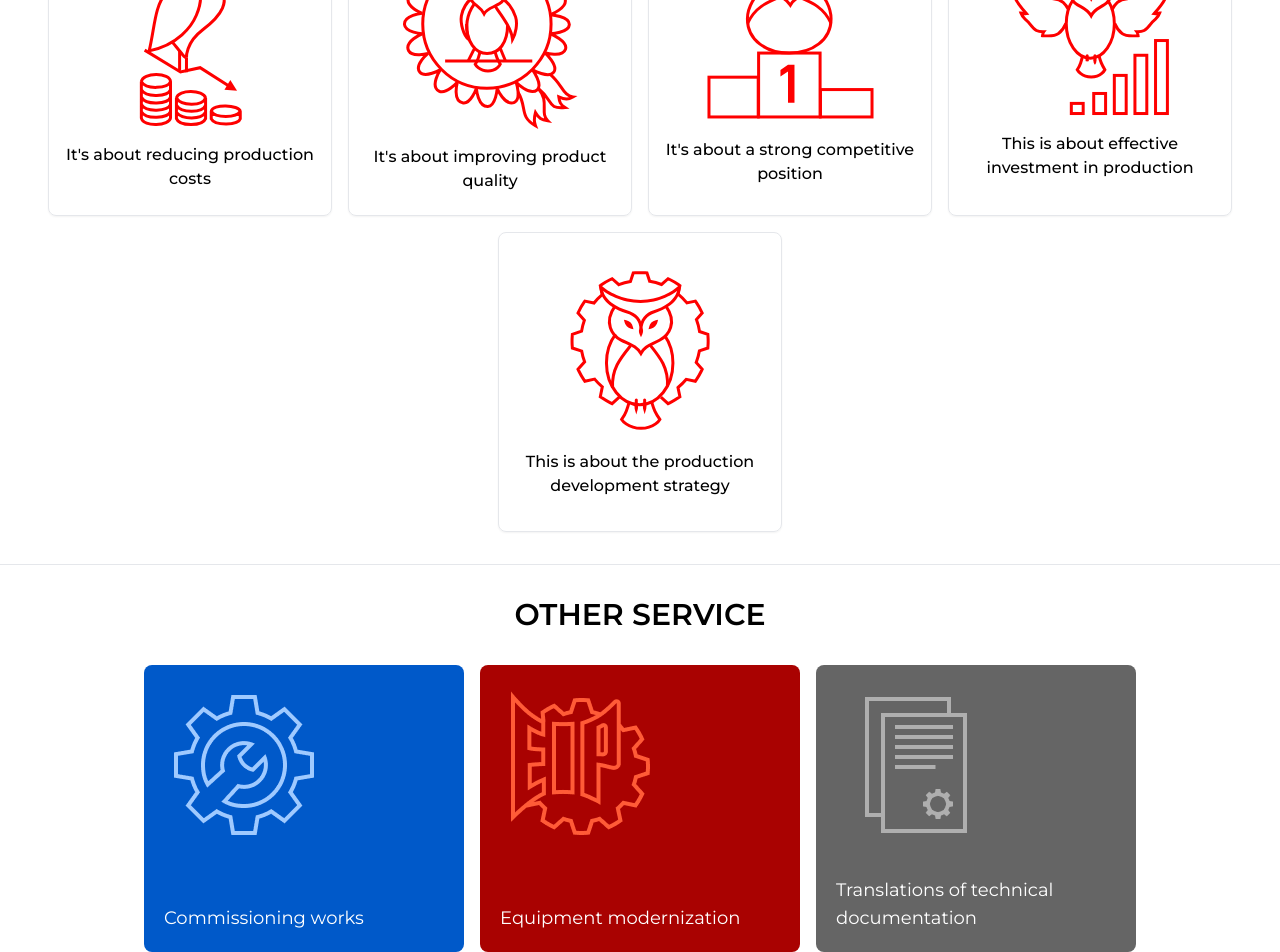
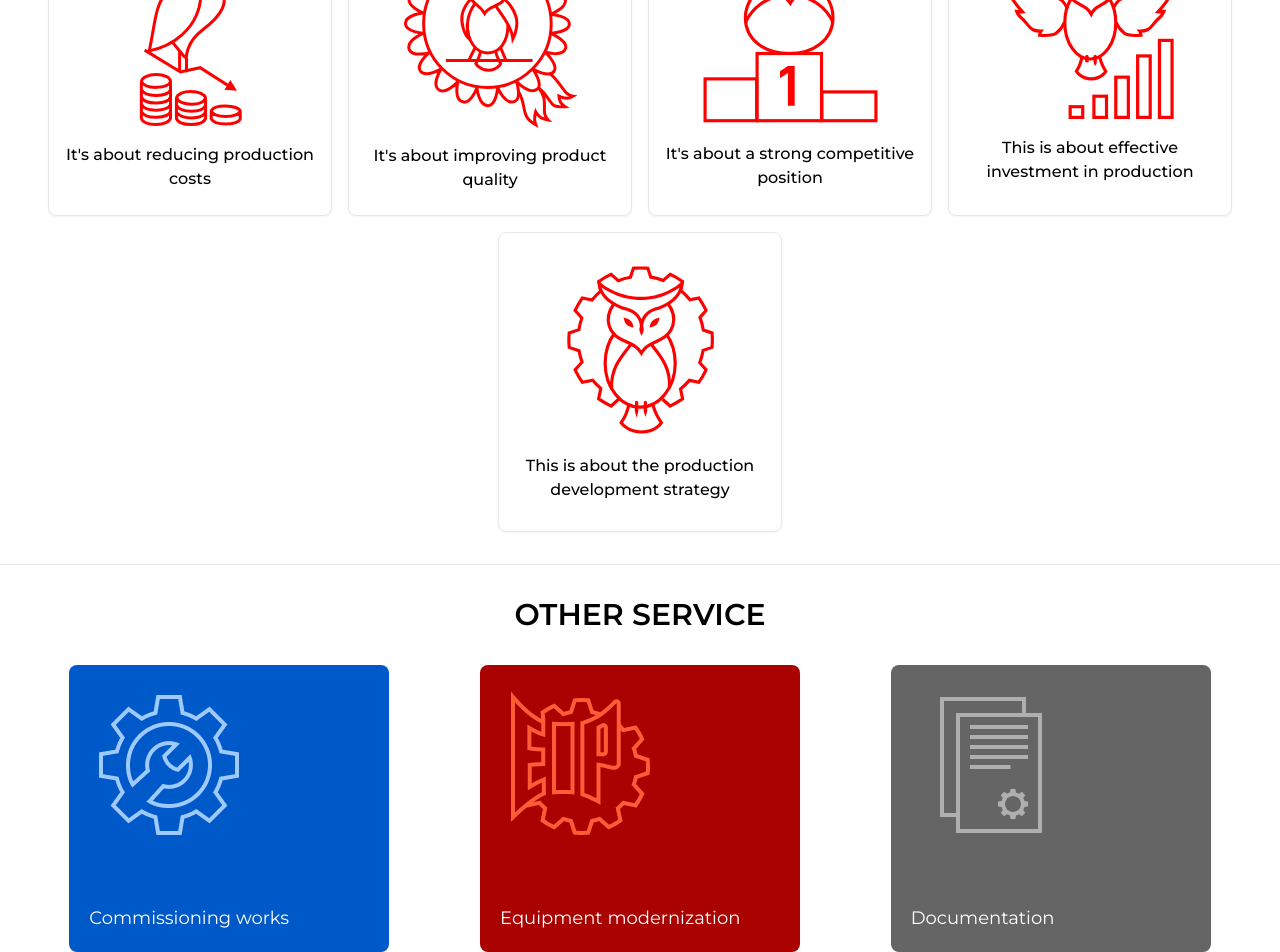
Before and after one commit to mahirliy55/eximpack-fe, a Next.js app: page / in a window 1280 px wide. Shown: the part 1072-2024 px from the top of the page. Built offline with nearby package versions, Linux system fonts and the light colour scheme.

Commit message:
fix response and components

```diff
--- a/app/about-us/page.tsx
+++ b/app/about-us/page.tsx
@@ -1,7 +1,7 @@
 import React from "react";
 
 const Page = () => {
-  return <div>Page</div>;
+  return <main>Page</main>;
 };
 
 export default Page;
--- a/app/layout.tsx
+++ b/app/layout.tsx
@@ -6,8 +6,9 @@ import Header from "@/components/header";
 const montserrat = Montserrat({ subsets: ["latin"] });
 
 export const metadata: Metadata = {
-  title: "Create Next App",
-  description: "Generated by create next app",
+  title: "Eximpak – Equipment for the packaging and processing industry",
+  description:
+    "We are a Russian supplier of equipment for the production of polymer and paper products for the packaging industry and their recycling.",
 };
 
 export default function RootLayout({
--- a/app/page.tsx
+++ b/app/page.tsx
@@ -1,28 +1,28 @@
 import Image from "next/image";
+
 import Owl1 from "@/public/owl1.svg";
 import Owl2 from "@/public/owl2.svg";
 import Owl3 from "@/public/owl3.svg";
 import Owl4 from "@/public/owl4.svg";
 import Owl5 from "@/public/owl5.svg";
-import Tech from "@/public/tech.png";
-import Mod from "@/public/mod.png";
-import Doc from "@/public/doc.png";
+
+import ServiceCard from "@/components/ui/service-card";
 
 export default function Home() {
   return (
     <main>
       <div className="min-w-80 bg-red-400 bg-hero bg-no-repeat bg-cover h-screen overflow-hidden bg-center relative">
-        <div className="absolute flex flex-col gap-y-5 top-[clamp(85px,22vw,190px)] left-[85px] text-[#E2E2E2]">
-          <h4 className="text-[1.7rem] font-bold w-[33rem]">
+        <div className="absolute flex flex-col gap-y-5 top-[clamp(85px,22vw,190px)] lg:left-[85px] text-[#E2E2E2]">
+          <h4 className="md:text-[1.7rem] font-bold max-w-[33rem] text-center md:text-left">
             Professional counseling Remote and on-site counseling
           </h4>
-          <h3 className="text-[clamp(2rem,4vw,5rem)] font-bold w-[61rem]">
+          <h3 className="text-[clamp(2rem,4vw,5rem)] font-bold max-w-[61rem] text-center md:text-left">
             CONSUMERS IN THE WORLD OF PACKAGING
           </h3>
         </div>
       </div>
-      <div className="px-8">
-        <h3 className="text-3xl font-semibold mt-8 text-center w-[902px] mx-auto">
+      <section className="px-8">
+        <h3 className="text-3xl font-semibold mt-8 text-center max-w-[902px] mx-auto">
           WHAT IS CONSULTING THE EQUIPMENT CUSTOMER ABOUT?
         </h3>
         <div className="flex items-center justify-center mt-5 flex-wrap gap-4">
@@ -33,53 +33,51 @@ export default function Home() {
             </span>
           </div>
           <div className="flex flex-col justify-center items-center border rounded-lg h-[300px] p-4 gap-y-4 shadow-sm">
-            <Image src={Owl2} alt="owl" />
+            <Image src={Owl2} alt="owl" width={175} height={175} />
             <span className="font-medium w-[250px] text-center">
               It&apos;s about improving product quality
             </span>
           </div>
           <div className="flex flex-col justify-center items-center border rounded-lg h-[300px] p-4 gap-y-4 shadow-sm">
-            <Image src={Owl3} alt="owl" />
+            <Image src={Owl3} alt="owl" width={175} height={175} />
             <span className="font-medium w-[250px] text-center">
               It&apos;s about a strong competitive position
             </span>
           </div>
           <div className="flex flex-col justify-center items-center border rounded-lg h-[300px] p-4 gap-y-4 shadow-sm">
-            <Image src={Owl4} alt="owl" />
+            <Image src={Owl4} alt="owl" width={175} height={175} />
             <span className="font-medium w-[250px] text-center">
               This is about effective investment in production
             </span>
           </div>
           <div className="flex flex-col justify-center items-center border rounded-lg h-[300px] p-4 gap-y-4 shadow-sm">
-            <Image src={Owl5} alt="owl" />
+            <Image src={Owl5} alt="owl" width={175} height={175} />
             <span className="font-medium w-[250px] text-center">
               This is about the production development strategy
             </span>
           </div>
         </div>
-      </div>
+      </section>
       <hr className="mt-8" />
-      <div className="px-8">
+      <section className="px-8">
         <h3 className="text-3xl font-semibold mt-8 text-center">
           OTHER SERVICE
         </h3>
-        <div className="flex items-center justify-center gap-x-4 mt-8">
-          <div className="bg-[#0059C9] max-w-[350px] min-w-[320px] rounded-lg h-[287px] p-5 flex flex-col justify-between">
-            <Image src={Tech} alt="tech" />
-            <span className="text-white text-lg">Commissioning works</span>
-          </div>
-          <div className="bg-[#A90201] max-w-[350px] min-w-[320px] rounded-lg h-[287px] p-5 flex flex-col justify-between">
-            <Image src={Mod} alt="mod" />
-            <span className="text-white text-lg">Equipment modernization</span>
-          </div>
-          <div className="bg-[#656565] max-w-[320px] min-w-[320px] rounded-lg h-[287px] p-5 flex flex-col justify-between w-full">
-            <Image src={Doc} alt="doc" />
-            <span className="text-white text-lg">
-              Translations of technical documentation{" "}
-            </span>
-          </div>
+        <div className="grid grid-cols-1 md:grid-cols-2 place-items-center lg:grid-cols-3 gap-4 mt-8">
+          <ServiceCard
+            image="/tech.png"
+            title="Commissioning works"
+            color="#0059C9"
+          />
+
+          <ServiceCard
+            image="/mod.png"
+            title="Equipment modernization"
+            color="#A90201"
+          />
+          <ServiceCard image="/doc.png" title="Documentation" color="#656565" />
         </div>
-      </div>
+      </section>
     </main>
   );
 }
--- /dev/null
+++ b/components/header-menu.tsx
@@ -0,0 +1,86 @@
+"use client";
+
+import Link from "next/link";
+import React, { useEffect, useState } from "react";
+
+export default function HeaderMenu() {
+  const [isOpen, setIsOpen] = useState<boolean>(false);
+
+  useEffect(() => {
+    if (isOpen) {
+      document.body.style.overflow = "hidden";
+    } else {
+      document.body.style.overflow = "auto";
+    }
+  }, [isOpen]);
+
+  return (
+    <>
+      <button
+        onClick={() => setIsOpen(true)}
+        className="lg:hidden text-white flex items-center justify-end"
+      >
+        <svg
+          xmlns="http://www.w3.org/2000/svg"
+          width="24"
+          height="24"
+          viewBox="0 0 24 24"
+          fill="none"
+          stroke="currentColor"
+          strokeWidth="2"
+          strokeLinecap="round"
+          strokeLinejoin="round"
+          className="lucide lucide-menu"
+        >
+          <line x1="4" x2="20" y1="12" y2="12" />
+          <line x1="4" x2="20" y1="6" y2="6" />
+          <line x1="4" x2="20" y1="18" y2="18" />
+        </svg>
+      </button>
+
+      <nav
+        className={`lg:hidden fixed top-0 left-0 w-full h-full bg-[#252525] z-50 transform transition-transform duration-300 ${
+          isOpen ? "translate-x-0" : "-translate-x-full"
+        }`}
+      >
+        <button
+          className="text-white flex items-center justify-end p-4"
+          onClick={() => setIsOpen(false)}
+        >
+          <svg
+            xmlns="http://www.w3.org/2000/svg"
+            width="24"
+            height="24"
+            viewBox="0 0 24 24"
+            fill="none"
+            stroke="currentColor"
+            strokeWidth="2"
+            strokeLinecap="round"
+            strokeLinejoin="round"
+            className="lucide lucide-x"
+          >
+            <line x1="18" y1="6" x2="6" y2="18" />
+            <line x1="6" y1="6" x2="18" y2="18" />
+          </svg>
+        </button>
+        <ul className="flex flex-col items-center justify-center h-full gap-y-5">
+          <li>
+            <Link href="/" className="text-white text-lg">
+              Consulting
+            </Link>
+          </li>
+          <li>
+            <Link href="/catalog" className="text-white text-lg">
+              Catalog
+            </Link>
+          </li>
+          <li>
+            <Link href="/about-us" className="text-white text-lg">
+              About Us
+            </Link>
+          </li>
+        </ul>
+      </nav>
+    </>
+  );
+}
--- a/components/header.tsx
+++ b/components/header.tsx
@@ -1,21 +1,16 @@
-import Image from "next/image";
 import React from "react";
-import Logo from "../public/logo-red.svg";
-import Link from "next/link";
+
+import HeaderMenu from "./header-menu";
+import NavMenu from "./nav-menu";
+import Logo from "./logo";
 
 const Header = () => {
   return (
-    <header className="w-full h-16 bg-[#252525] grid grid-cols-3 px-8">
-      <Link href="/" className="flex items-center gap-x-3">
-        <Image src={Logo} width={35} height={35} alt="Logo" />
-        <h2 className="font-bold text-white text-2xl uppercase">Eximpack</h2>
-      </Link>
-      <div className="flex items-center justify-center gap-x-7 text-white">
-        <Link href="/">Consulting</Link>
-        <Link href="/catalog">Catalog</Link>
-        <Link href="#">About Us</Link>
-      </div>
+    <header className="w-full h-16 bg-[#252525] grid grid-cols-3 items-center px-4 md:px-8">
+      <Logo />
+      <NavMenu />
       <div />
+      <HeaderMenu />
     </header>
   );
 };
--- /dev/null
+++ b/components/logo.tsx
@@ -0,0 +1,12 @@
+import Image from "next/image";
+import Link from "next/link";
+import React from "react";
+
+export default function Logo() {
+  return (
+    <Link href="/" className="flex items-center gap-x-3">
+      <Image src="/logo-red.svg" width={35} height={35} alt="Logo" />
+      <h2 className="font-bold text-white text-2xl uppercase">Eximpack</h2>
+    </Link>
+  );
+}
--- /dev/null
+++ b/components/nav-menu.tsx
@@ -0,0 +1,12 @@
+import Link from "next/link";
+import React from "react";
+
+export default function NavMenu() {
+  return (
+    <div className="items-center justify-center gap-x-7 text-white hidden md:flex">
+      <Link href="/">Consulting</Link>
+      <Link href="/catalog">Catalog</Link>
+      <Link href="/about-us">About Us</Link>
+    </div>
+  );
+}
--- /dev/null
+++ b/components/ui/service-card.tsx
@@ -0,0 +1,20 @@
+import Image from "next/image";
+import React from "react";
+
+interface ServiceCardProps {
+  image: string;
+  title: string;
+  color: string;
+}
+
+export default function ServiceCard({ title, image, color }: ServiceCardProps) {
+  return (
+    <div
+      style={{ backgroundColor: color }}
+      className="max-w-[350px] sm:min-w-[320px] rounded-lg h-[287px] p-5 flex flex-col justify-between"
+    >
+      <Image src={image} alt={title} width={160} height={160} />
+      <span className="text-white text-lg">{title}</span>
+    </div>
+  );
+}
```
Also changed, not shown: package.json (+5 -4 lines), 2 other files (tests, documents, lock files or other folders).
